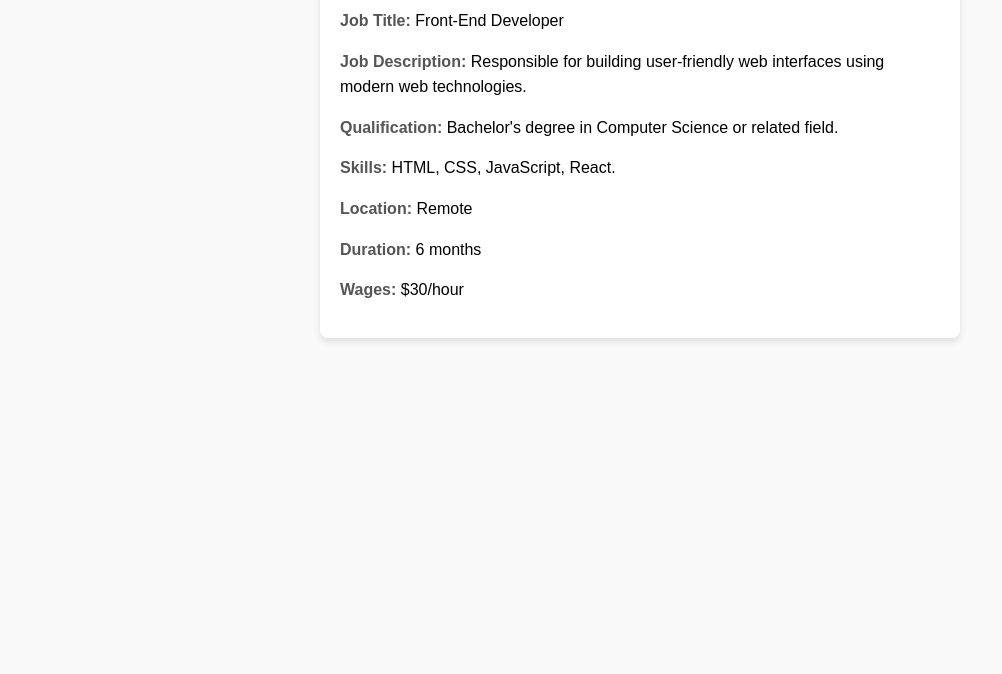
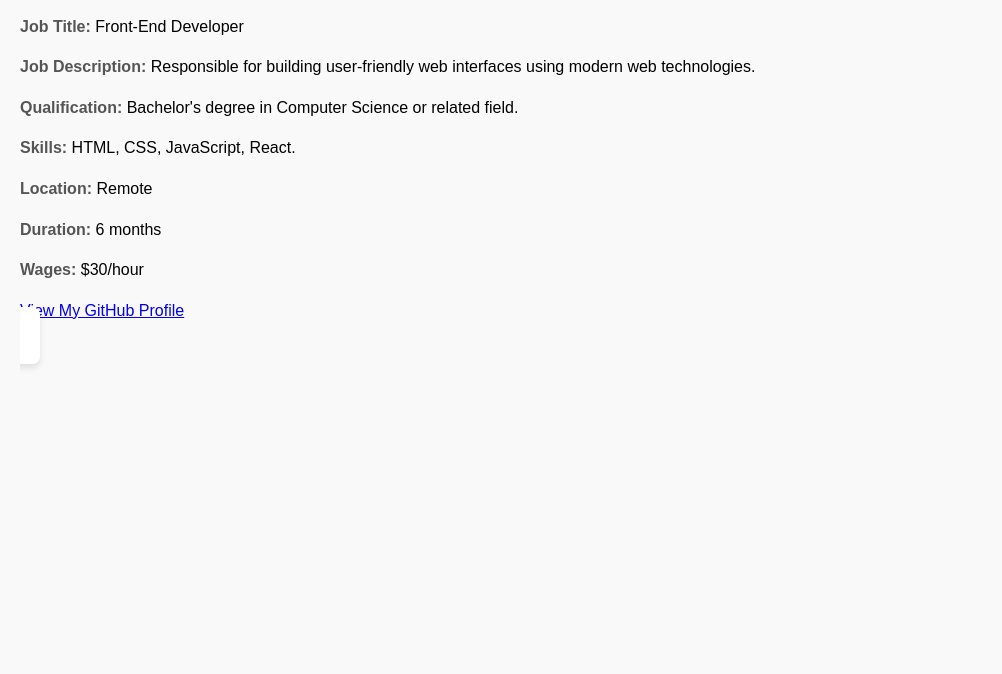
Before and after one commit to abdirashidabubakar50/job-posting, a plain HTML site: page index.html in a window 1280 px wide. Shown: the part 126-800 px from the top of the page, without its empty margins (0-1002 px from the left). Drawn offline with Linux system fonts and the light colour scheme.

Commit message:
job posting

```diff
--- a/index.html
+++ b/index.html
@@ -31,7 +31,7 @@
   </style>
 </head>
 <body>
-  <div class="job-container">
+  <di class="job-container">
     <h1>Job Posting</h1>
     <div class="job-detail">
       <strong>Job Title:</strong> Front-End Developer
@@ -55,5 +55,8 @@
       <strong>Wages:</strong> $30/hour
     </div>
   </div>
+  <div>
+    <a href="https://github.com/abdirashidabubakar50" target="_blank">View My GitHub Profile</a>
+  </div>
 </body>
 </html>
```
